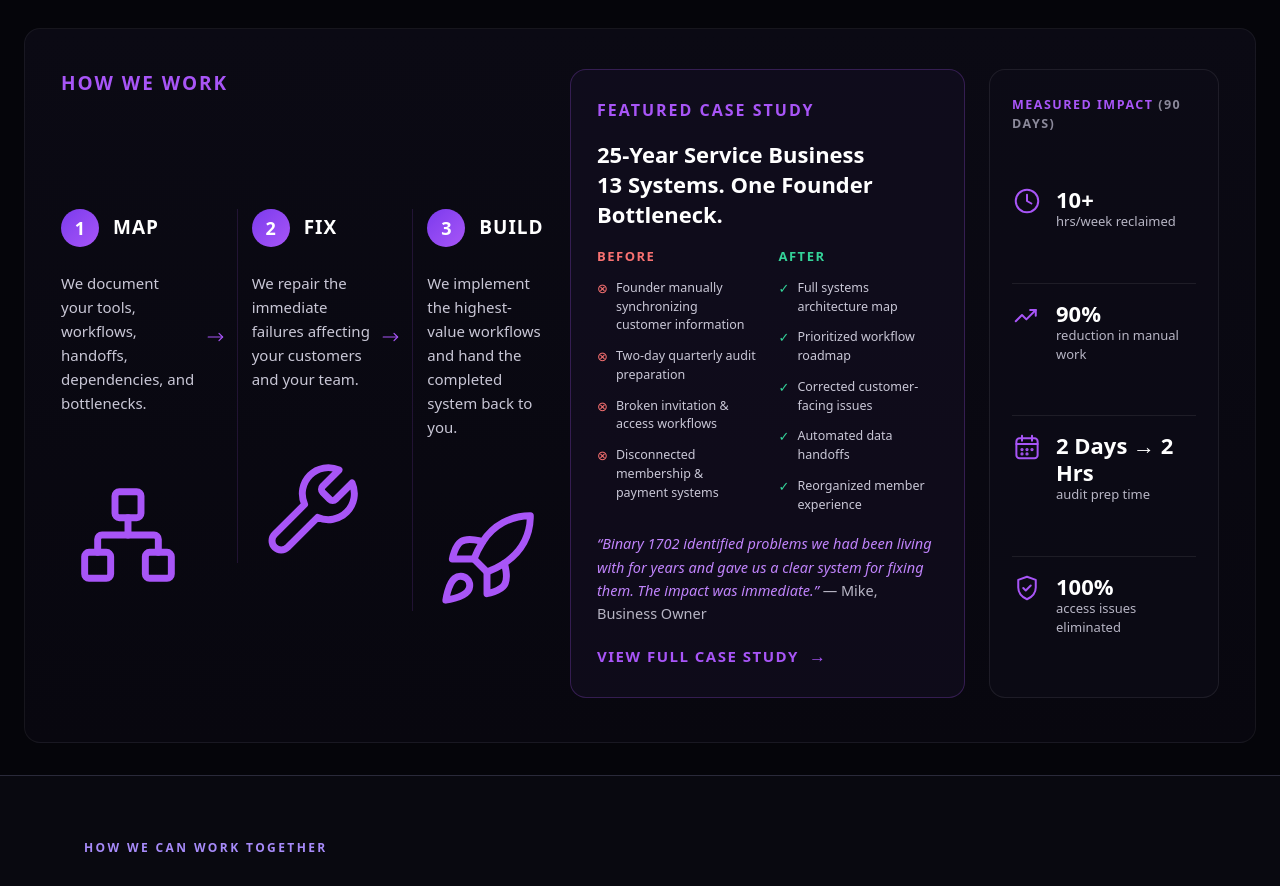
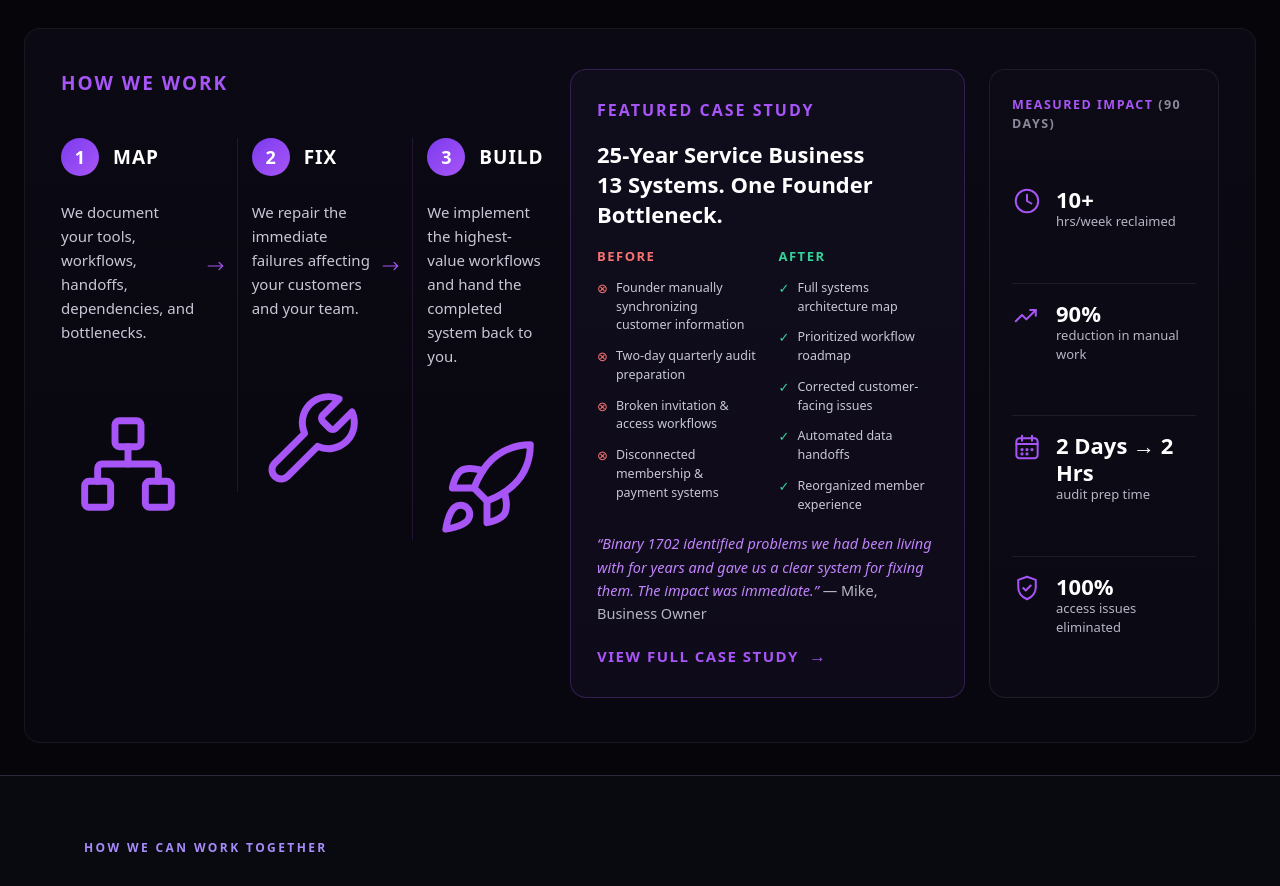
Before and after one commit to sun2ii/binary1702, a Next.js app: page / in a window 1280 px wide. Shown: the part 1260-2146 px from the top of the page. Built offline with nearby package versions, Linux system fonts and the light colour scheme.

Commit message:
How We Work: align steps to top of card

```diff
--- a/src/app/(marketing)/page.tsx
+++ b/src/app/(marketing)/page.tsx
@@ -560,7 +560,7 @@ function HowWeWork() {
           <h2 className="mb-6 font-heading text-[19px] font-bold tracking-[2px] text-violet-bright">
             HOW WE WORK
           </h2>
-          <div className="grid flex-1 content-center items-start gap-3 sm:grid-cols-[minmax(0,1fr)_18px_minmax(0,1fr)_18px_minmax(0,1fr)]">
+          <div className="grid flex-1 content-start items-start gap-3 pt-4 sm:grid-cols-[minmax(0,1fr)_18px_minmax(0,1fr)_18px_minmax(0,1fr)]">
             {steps.map((s, i) => (
               <div key={s.n} className="contents">
                 {i > 0 && (
```
